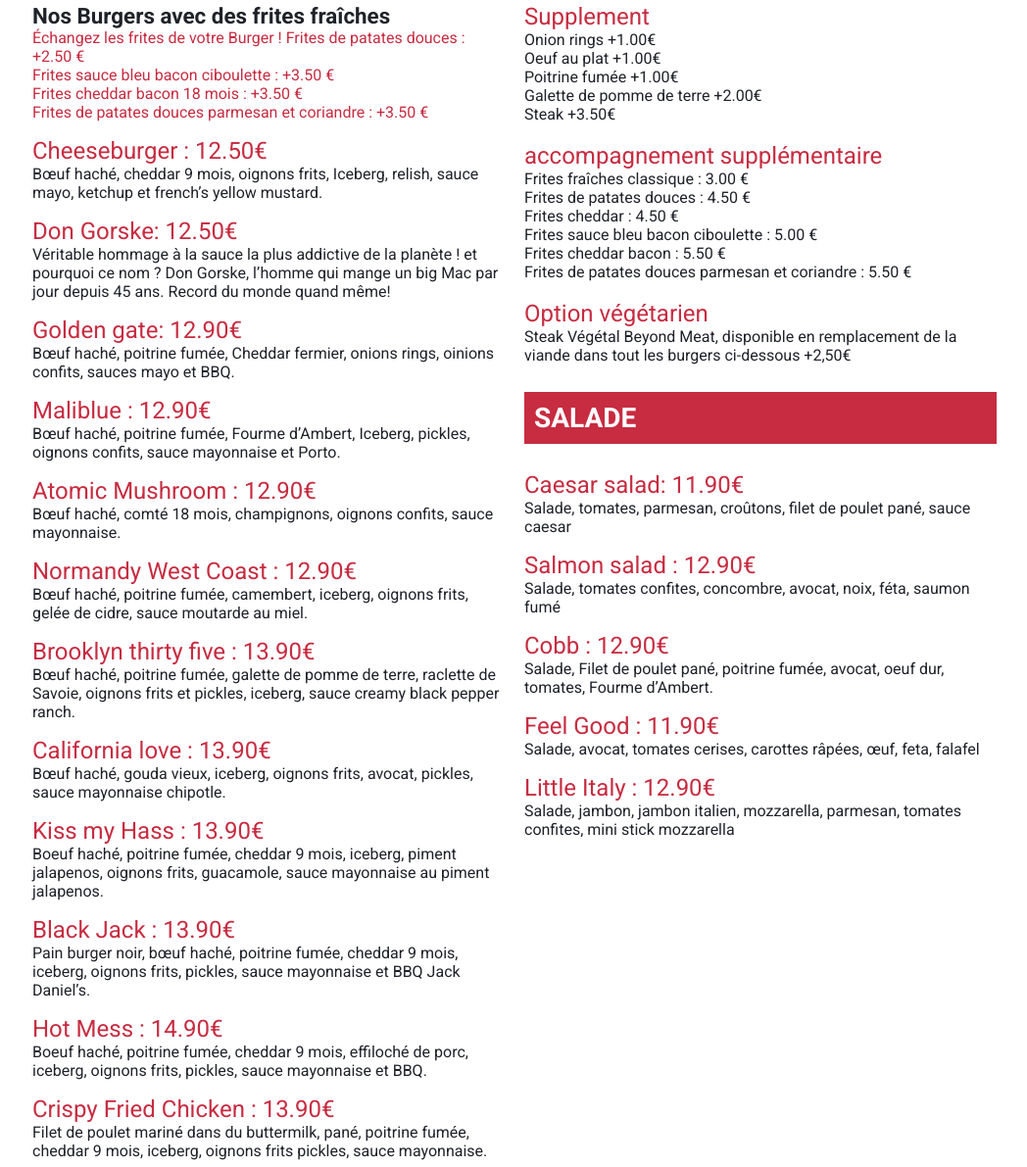
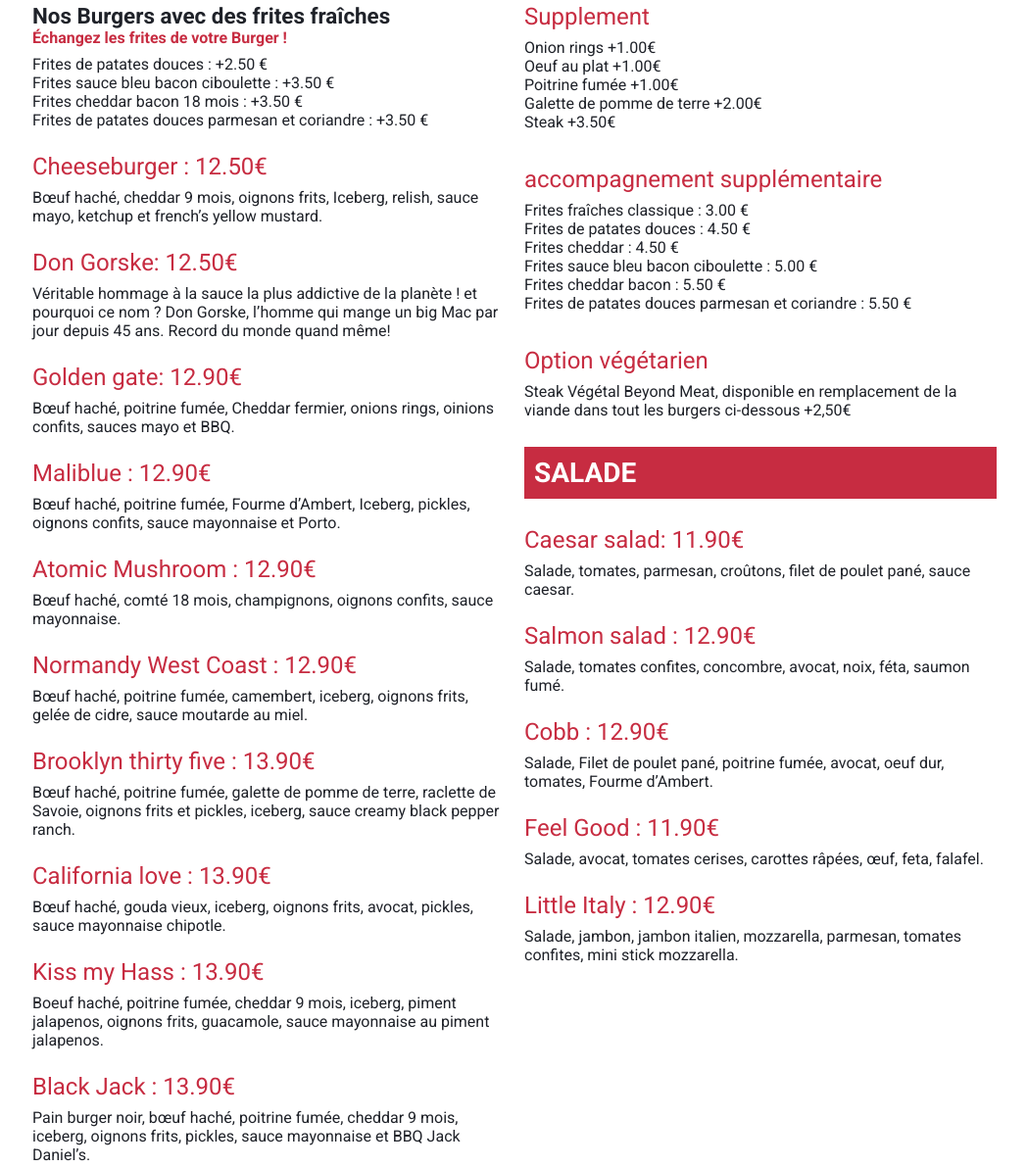
Before and after one commit to anthonyleplay/Fifty-s-american-diner, a plain HTML site: page index.html in a window 1280 px wide. Shown: the part 1698-2889 px from the top of the page at 98% size, without its empty margins (105-1153 px from the left). Drawn offline with Linux system fonts and the light colour scheme.

Commit message:
anthony balise p mise en place dans le menu

```diff
--- a/assets/CSS/style.css
+++ b/assets/CSS/style.css
@@ -227,9 +227,14 @@ div.container-dishes div.dishes-bloc div.dishes-img .text-survol-dishes:hover {
   font-size: 1.4rem;
   margin: 0;
 }
-.menu-box-column p{
+.menu-box-column h5{
   color: #C72C41;
   margin: 0;
+  font-size: 1rem;
+}
+.menu-box-column p{
+  color: #1f2229;
+  margin-top: 0.5rem;
 }
 .menu-box-column span, .menu-box-column-dessert span{
   color: #C72C41;
@@ -237,7 +242,7 @@ div.container-dishes div.dishes-bloc div.dishes-img .text-survol-dishes:hover {
 }
 .menu-box-column div, .menu-box-column-dessert div{
   color: #1f2229;
-  margin-bottom: 1rem;
+  margin-bottom: 1.5rem;
 
 }
 
--- a/index.html
+++ b/index.html
@@ -105,86 +105,86 @@
         <div class="menu-box-column">
             <h3>BURGER</h3>
             <div><h4>Nos Burgers avec des frites fraîches</h4>
-                <p>Échangez les frites de votre Burger !
-                Frites de patates douces : +2.50 €<br>
-                Frites sauce bleu bacon ciboulette : +3.50 €<br>
-                Frites cheddar bacon 18 mois : +3.50 €<br>
-                Frites de patates douces parmesan et coriandre : +3.50 €<br></p>
+                <h5>Échangez les frites de votre Burger !</h5>
+                    <p>Frites de patates douces : +2.50 €<br>
+                    Frites sauce bleu bacon ciboulette : +3.50 €<br>
+                    Frites cheddar bacon 18 mois : +3.50 €<br>
+                    Frites de patates douces parmesan et coriandre : +3.50 €<br></p>
             </div>
             <div><span>Cheeseburger :  12.50€</span><br>
-                Bœuf haché, cheddar 9 mois, oignons frits, Iceberg, relish, sauce mayo, ketchup et french’s yellow mustard.
+                <p>Bœuf haché, cheddar 9 mois, oignons frits, Iceberg, relish, sauce mayo, ketchup et french’s yellow mustard.</p>
             </div>
             <div><span>Don Gorske: 12.50€</span><br>
-                Véritable hommage à la sauce la plus addictive de la planète ! et pourquoi ce nom ? Don Gorske, l’homme qui mange un big Mac par jour depuis 45 ans. Record du monde quand même!
+                <p>Véritable hommage à la sauce la plus addictive de la planète ! et pourquoi ce nom ? Don Gorske, l’homme qui mange un big Mac par jour depuis 45 ans. Record du monde quand même!</p>
             </div>
             <div><span>Golden gate: 12.90€</span><br>
-                Bœuf haché, poitrine fumée, Cheddar fermier, onions rings, oinions confits, sauces mayo et BBQ.
+                <p>Bœuf haché, poitrine fumée, Cheddar fermier, onions rings, oinions confits, sauces mayo et BBQ.</p>
             </div>
             <div><span>Maliblue : 12.90€</span><br>
-                Bœuf haché, poitrine fumée, Fourme d’Ambert, Iceberg, pickles, oignons confits, sauce mayonnaise et Porto.
+                <p>Bœuf haché, poitrine fumée, Fourme d’Ambert, Iceberg, pickles, oignons confits, sauce mayonnaise et Porto.</p>
             </div>
             <div><span>Atomic Mushroom : 12.90€</span><br>
-                Bœuf haché, comté 18 mois, champignons, oignons confits, sauce mayonnaise.
+                <p>Bœuf haché, comté 18 mois, champignons, oignons confits, sauce mayonnaise.</p>
             </div>
             <div><span>Normandy West Coast : 12.90€</span><br>
-                Bœuf haché, poitrine fumée, camembert, iceberg, oignons frits, gelée de cidre, sauce moutarde au miel.
+                <p>Bœuf haché, poitrine fumée, camembert, iceberg, oignons frits, gelée de cidre, sauce moutarde au miel.</p>
             </div>
             <div><span>Brooklyn thirty five : 13.90€</span><br>
-                Bœuf haché, poitrine fumée, galette de pomme de terre, raclette de Savoie, oignons frits et pickles, iceberg, sauce creamy black pepper ranch.
+                <p>Bœuf haché, poitrine fumée, galette de pomme de terre, raclette de Savoie, oignons frits et pickles, iceberg, sauce creamy black pepper ranch.</p>
             </div>
             <div><span>California love : 13.90€</span><br>
-                Bœuf haché, gouda vieux, iceberg, oignons frits, avocat, pickles, sauce mayonnaise chipotle.
+                <p>Bœuf haché, gouda vieux, iceberg, oignons frits, avocat, pickles, sauce mayonnaise chipotle.</p>
             </div>
             <div><span>Kiss my Hass : 13.90€</span><br>
-                Boeuf haché, poitrine fumée, cheddar 9 mois, iceberg, piment jalapenos, oignons frits, guacamole, sauce mayonnaise au piment jalapenos.
+                <p>Boeuf haché, poitrine fumée, cheddar 9 mois, iceberg, piment jalapenos, oignons frits, guacamole, sauce mayonnaise au piment jalapenos.</p>
             </div>
             <div><span>Black Jack : 13.90€</span><br>
-                Pain burger noir, bœuf haché, poitrine fumée, cheddar 9 mois, iceberg, oignons frits, pickles, sauce mayonnaise et BBQ Jack Daniel’s.
+                <p>Pain burger noir, bœuf haché, poitrine fumée, cheddar 9 mois, iceberg, oignons frits, pickles, sauce mayonnaise et BBQ Jack Daniel’s.</p>
             </div>
             <div><span>Hot Mess : 14.90€</span><br>
-                Boeuf haché, poitrine fumée, cheddar 9 mois, effiloché de porc, iceberg, oignons frits, pickles, sauce mayonnaise et BBQ.
+                <p>Boeuf haché, poitrine fumée, cheddar 9 mois, effiloché de porc, iceberg, oignons frits, pickles, sauce mayonnaise et BBQ.</p>
             </div>
             <div><span>Crispy Fried Chicken : 13.90€</span><br>
-                Filet de poulet mariné dans du buttermilk, pané, poitrine fumée, cheddar 9 mois, iceberg, oignons frits pickles, sauce mayonnaise.
+                <p>Filet de poulet mariné dans du buttermilk, pané, poitrine fumée, cheddar 9 mois, iceberg, oignons frits pickles, sauce mayonnaise.</p>
             </div>
             <div><span>Badhass (végétarien) : 12.90€</span><br>
-                Galette de pommes de terre et petits légumes, cheddar 9 mois, avocat, iceberg, oignons frits, relish, sauce mayo au piment japapeños.
+                <p>Galette de pommes de terre et petits légumes, cheddar 9 mois, avocat, iceberg, oignons frits, relish, sauce mayo au piment japapeños.</p>
             </div>
 
         </div>
         <div class="menu-box-column">
             <h3>PIMP ton BURGER</h3>
             <div><span>Supplement</span><br>
-            Onion rings +1.00€<br>
+                <p>Onion rings +1.00€<br>
             Oeuf au plat +1.00€<br>
             Poitrine fumée +1.00€<br>
             Galette de pomme de terre +2.00€<br>
-            Steak +3.50€<br><br>
+            Steak +3.50€<br><br></p>
             <span>accompagnement supplémentaire</span><br>
-            Frites fraîches classique : 3.00 €<br>
+            <p>Frites fraîches classique : 3.00 €<br>
             Frites de patates douces : 4.50 €<br>
             Frites cheddar : 4.50 €<br>
             Frites sauce bleu bacon ciboulette : 5.00 €<br>
             Frites cheddar bacon : 5.50 €<br>
-            Frites de patates douces parmesan et coriandre : 5.50 €<br><br>
+            Frites de patates douces parmesan et coriandre : 5.50 €<br><br></p>
             <span>Option végétarien</span><br>
-            Steak Végétal Beyond Meat, disponible en remplacement de la viande dans tout les burgers ci-dessous +2,50€ <br>
+            <p>Steak Végétal Beyond Meat, disponible en remplacement de la viande dans tout les burgers ci-dessous +2,50€ <br></p>
             </div>
             <h3>SALADE</h3>
             <div><span>Caesar salad: 11.90€</span><br>
-                Salade, tomates, parmesan, croûtons, filet de poulet pané, sauce caesar
+                <p>Salade, tomates, parmesan, croûtons, filet de poulet pané, sauce caesar.</p>
             </div>
             <div><span>Salmon salad : 12.90€</span><br>
-                Salade, tomates confites, concombre, avocat, noix, féta, saumon fumé
+                <p>Salade, tomates confites, concombre, avocat, noix, féta, saumon fumé.</p>
             </div>
             <div><span>Cobb : 12.90€</span><br>
-                Salade, Filet de poulet pané, poitrine fumée, avocat, oeuf dur, tomates, Fourme d’Ambert.
+                <p>Salade, Filet de poulet pané, poitrine fumée, avocat, oeuf dur, tomates, Fourme d’Ambert.</p>
             </div>
             <div><span>Feel Good  : 11.90€</span><br>
-                Salade, avocat, tomates cerises, carottes râpées, œuf, feta, falafel
+                <p>Salade, avocat, tomates cerises, carottes râpées, œuf, feta, falafel.</p>
             </div>
             <div><span>Little Italy : 12.90€</span><br>
-                Salade, jambon, jambon italien, mozzarella, parmesan, tomates confites, mini stick mozzarella
+                <p>Salade, jambon, jambon italien, mozzarella, parmesan, tomates confites, mini stick mozzarella.</p>
             </div>
 
         </div>
@@ -200,9 +200,9 @@
             </div>
             <div><span>Café gourmand : 6.00€</span><br>
             </div>
-            <div><span>Nos Milkshakes 40cl : 6.00€</span><br>
-            Choisissez parmi un des parfums suivants :
-            Vanille, Oréo, beurre de cacahuètes, Speculoos
+            <div><span>Nos Milkshakes 40cl : 6.00€</span>
+                <p>Choisissez parmi un des parfums suivants :
+                Vanille, Oréo, beurre de cacahuètes, Speculoos.</p>
             </div>
 
         </div>
```
